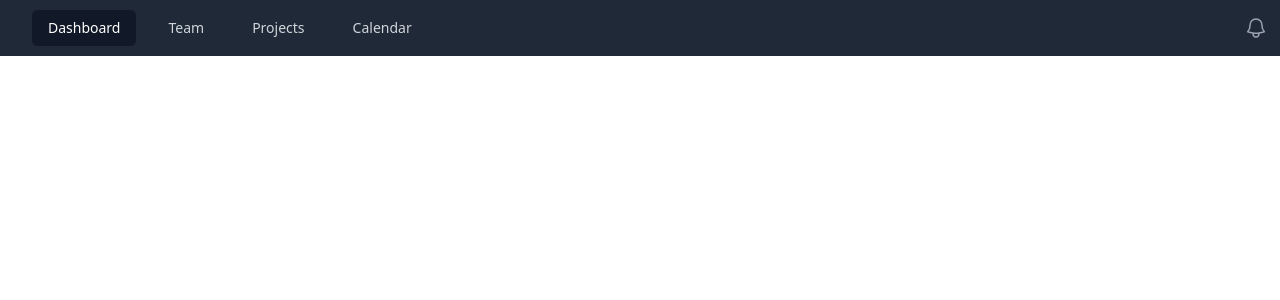
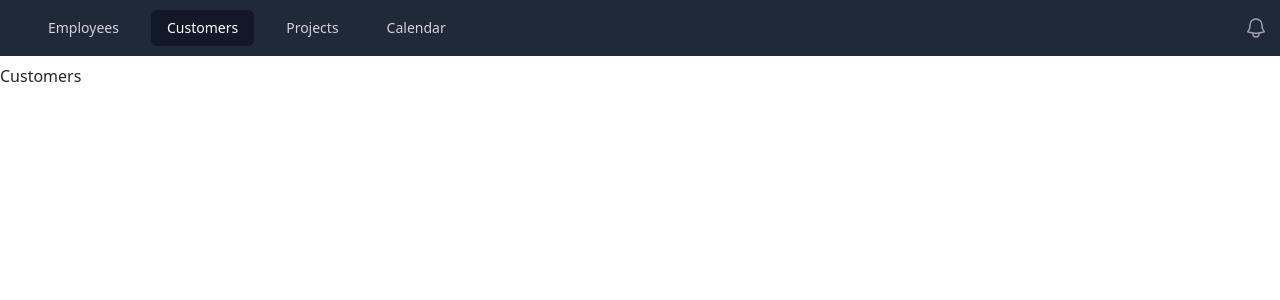
Before and after one commit to MagicznaFlet/react-caleb-curry-tutorial, a React (Create React App) app: page /Customers in a window 1280 px wide. Shown: the top 300 px of the page. Built offline with nearby package versions, Linux system fonts and the light colour scheme.

Commit message:
Added Navlink to Header.js

```diff
--- a/src/App.js
+++ b/src/App.js
@@ -1,19 +1,24 @@
 import { useState } from 'react';
 import { v4 as uuidv4 } from 'uuid';
+import { BrowserRouter, Routes, Route } from 'react-router-dom'
 
 
 import './index.css'
-import Employee from './Employee';
-import AddEmployee from './components/AddEmployee';
 import Employees from './pages/Employees';
-import EditEmployee from './components/EditEmployee';
 import Header from './components/Header'
+import Customers from './pages/Customers';
 
 function App() {
   return (
-    <Header>
-      <Employees />
-    </Header>
+    <BrowserRouter>
+      <Header>
+        <Routes>
+          <Route path='/'></Route>
+          <Route path='/Employees' element={<Employees />} />
+          <Route path='Customers' element={<Customers />} />
+        </Routes>
+      </Header >
+    </BrowserRouter>
   );
 }
 
--- a/src/components/Header.js
+++ b/src/components/Header.js
@@ -1,12 +1,12 @@
-import { Fragment } from 'react'
 import { Disclosure, Menu, Transition } from '@headlessui/react'
 import { Bars3Icon, BellIcon, XMarkIcon } from '@heroicons/react/24/outline'
+import { NavLink } from 'react-router-dom'
 
 const navigation = [
-    { name: 'Dashboard', href: '#', current: true },
-    { name: 'Team', href: '#', current: false },
-    { name: 'Projects', href: '#', current: false },
-    { name: 'Calendar', href: '#', current: false },
+    { name: 'Employees', href: '/Employees', },
+    { name: 'Customers', href: '/Customers', },
+    { name: 'Projects', href: '/other1', },
+    { name: 'Calendar', href: '/other2', },
 ]
 
 function classNames(...classes) {
@@ -15,11 +15,13 @@ function classNames(...classes) {
 
 export default function Header(props) {
     return (
+        <>
             <Disclosure as="nav" className="bg-gray-800">
                 {({ open }) => (
                     <>
                         <div className="mx-auto max-w-7xl px-2 sm:px-6 lg:px-8">
                             <div className="relative flex h-14 items-center justify-around">
+
                                 <div className="absolute inset-y-0 left-0 flex items-center  sm:hidden">
                                     {/* Mobile menu button*/}
                                     <Disclosure.Button className="inline-flex items-center justify-center rounded-md p-2 text-gray-400 hover:bg-gray-700 hover:text-white focus:outline-none focus:ring-2 focus:ring-inset focus:ring-white">
@@ -31,25 +33,27 @@ export default function Header(props) {
                                         )}
                                     </Disclosure.Button>
                                 </div>
+
                                 <div className="flex flex-1 items-center justify-center sm:items-stretch sm:justify-start">
                                     <div className="flex flex-shrink-0 items-center">
                                     </div>
                                     <div className="hidden sm:ml-6 sm:block">
                                         <div className="flex space-x-4">
                                             {navigation.map((item) => (
-                                            <a
+                                                <NavLink
                                                     key={item.name}
-                                                href={item.href}
-                                                className={classNames(
-                                                    item.current
-                                                        ? 'no-underline bg-gray-900 text-white'
-                                                        : 'no-underline text-gray-300 hover:bg-gray-700 hover:text-white',
-                                                    'px-3 py-2 rounded-md text-sm font-medium'
-                                                )}
+                                                    to={item.href}
+                                                    className={({ isActive }) => {
+                                                        return 'no-underline px-3 py-2 rounded-md text-sm font-medium ' +
+                                                            (isActive
+                                                                ? 'bg-gray-900 text-white'
+                                                                : 'text-gray-300 hover:bg-gray-700 hover:text-white')
+
+                                                    }}
                                                     aria-current={item.current ? 'page' : undefined}
                                                 >
                                                     {item.name}
-                                            </a>
+                                                </NavLink>
                                             ))}
                                         </div>
                                     </div>
@@ -68,28 +72,30 @@ export default function Header(props) {
                                 </div>
                             </div>
                         </div>
-
+                        {/* Small screen */}
                         <Disclosure.Panel className="sm:hidden">
                             <div className="space-y-1 px-2 pt-2 pb-3">
                                 {navigation.map((item) => (
-                                <Disclosure.Button
+                                    <NavLink
                                         key={item.name}
-                                    as="a"
-                                    href={item.href}
-                                    className={classNames(
-                                        item.current ? 'bg-gray-900 text-white' : 'text-gray-300 hover:bg-gray-700 hover:text-white',
-                                        'block px-3 py-2 rounded-md text-base font-medium'
-                                    )}
-                                    aria-current={item.current ? 'page' : undefined}
+                                        to={item.href}
+                                        className={({ isActive }) => {
+                                            return 'no-underline block px-3 py-2 rounded-md text-sm font-medium ' +
+                                                (isActive
+                                                    ? 'bg-gray-900 text-white'
+                                                    : 'text-gray-300 hover:bg-gray-700 hover:text-white');
+
+                                        }}
                                     >
                                         {item.name}
-                                </Disclosure.Button>
+                                    </NavLink>
                                 ))}
                             </div>
                         </Disclosure.Panel>
                     </>
                 )}
             </Disclosure>
-
+            {props.children}
+        </>
     )
 }
--- /dev/null
+++ b/src/pages/Customers.js
@@ -0,0 +1,9 @@
+function Customers(props) {
+    return (
+        <div className="pt-2">
+            <p>Customers</p>
+        </div>
+    );
+}
+
+export default Customers;
--- a/src/pages/Employees.js
+++ b/src/pages/Employees.js
@@ -4,7 +4,6 @@ import '../index.css'
 import Employee from '../Employee';
 import AddEmployee from '../components/AddEmployee';
 import EditEmployee from '../components/EditEmployee';
-import Header from '../components/Header'
 
 function Employees() {
     const [employees, setEmployees] = useState(
@@ -69,8 +68,7 @@ function Employees() {
     }
 
     return (
-        <div className='App bg-gray-200'>
-            <Header />
+        <div className='bg-gray-200'>
             <div className='flex flex-wrap justify-center'>
                 {employees.map(data => {
                     const editEmployee = (
```
Lines whose indentation alone changed are shown as unchanged.
